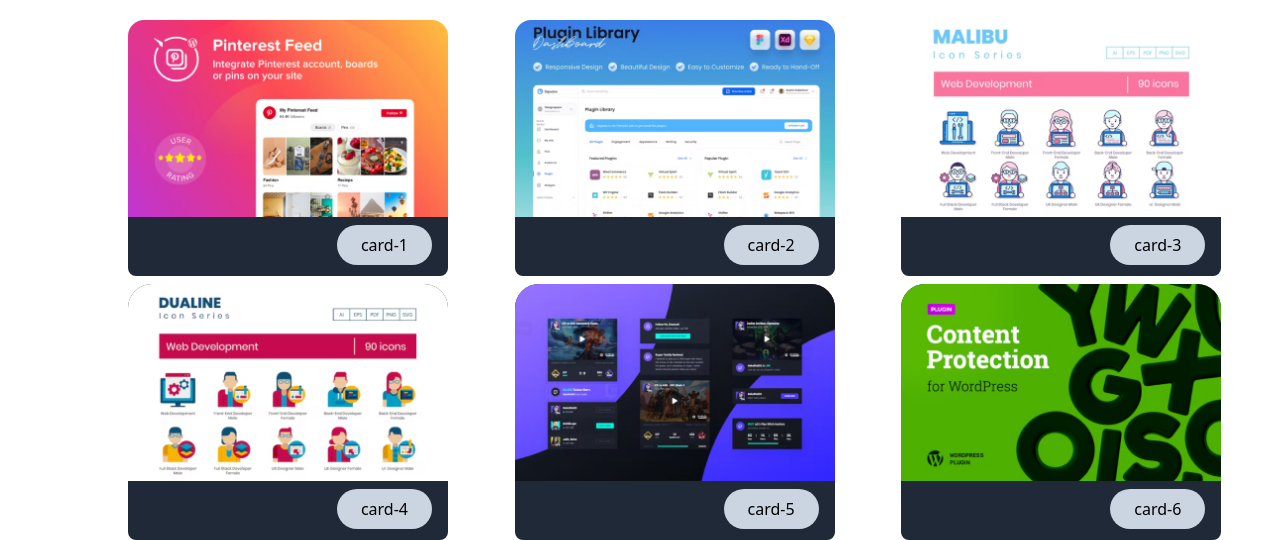
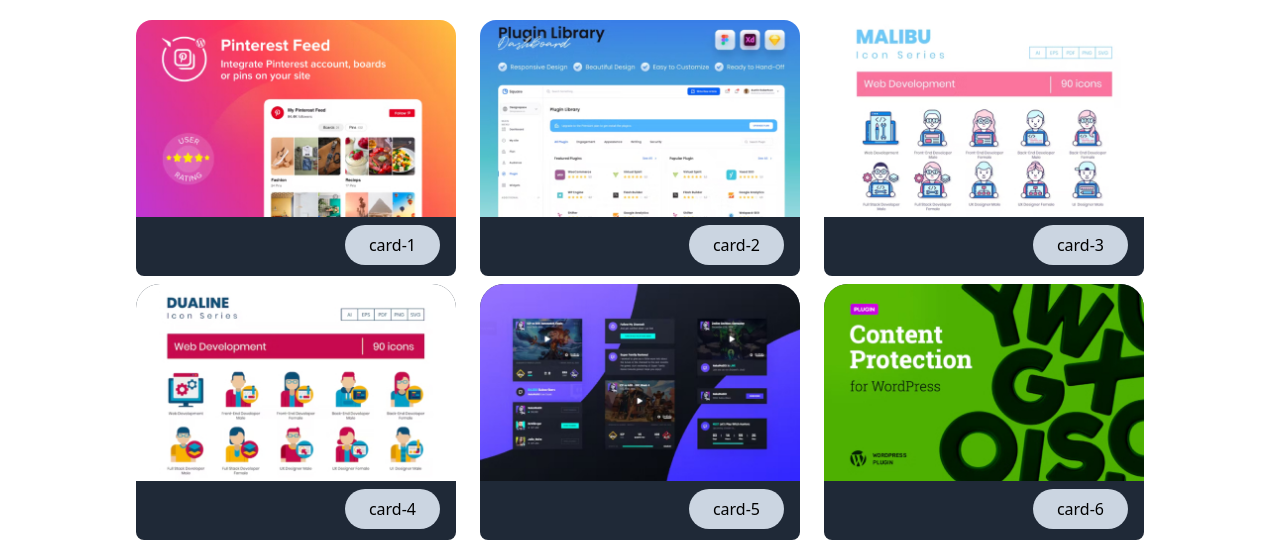
Before and after one commit to Jeremy-434/design-ship-app, a website: page public/plugins.html in a window 1280 px wide. Shown: the part 272-812 px from the top of the page. Drawn offline with Linux system fonts and the light colour scheme.

Commit message:
Update of plugin

```diff
--- a/public/plugins.html
+++ b/public/plugins.html
@@ -32,7 +32,7 @@
 
         <!-- cards section -->
         <h3 class="text-3xl font-semibold uppercase">plugins desing ship</h3><br>
-        <div class=" grid grid-cols-3 gap-2 items-center ml-32">
+        <div class=" grid grid-cols-3 gap-2 items-center mx-32 justify-items-center">
 
             <div class="inline-block h-64 w-80 text-end bg-gray-800 rounded-t-3xl rounded-b-lg"><img src="/public/IMG/card-1.jpg" class="rounded-t-2xl" alt="card-1">
                 <button class="bg-slate-300 px-6 py-2 mt-2 mr-4 rounded-3xl">card-1</button>
```
Also changed, not shown: public/build/styles.css.
